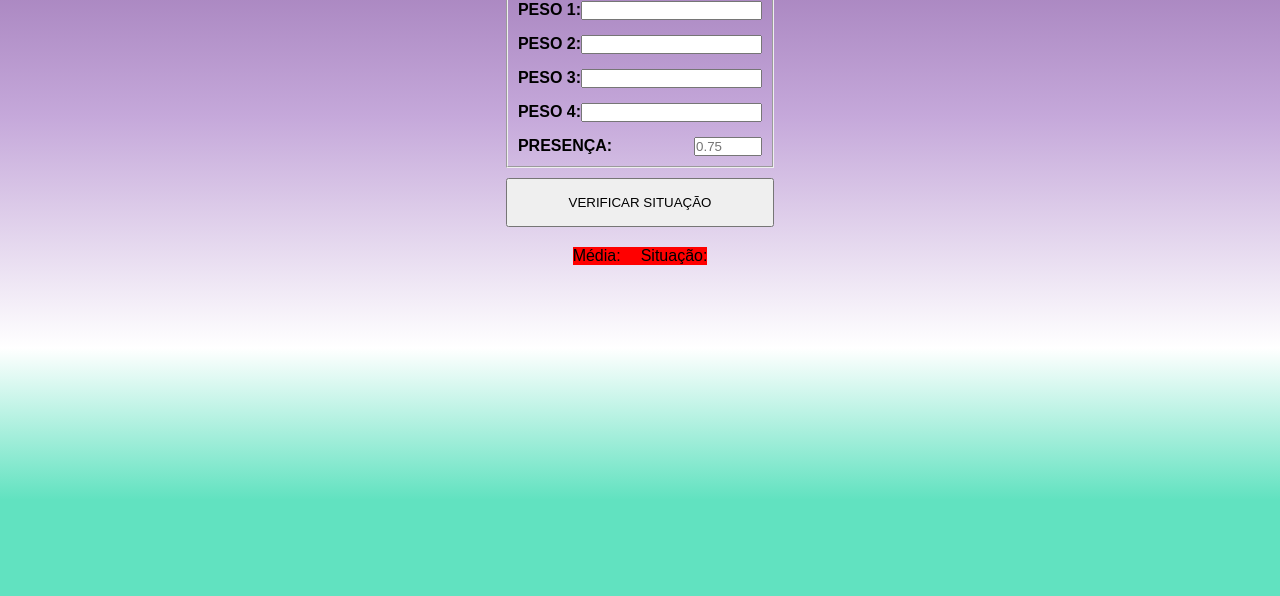
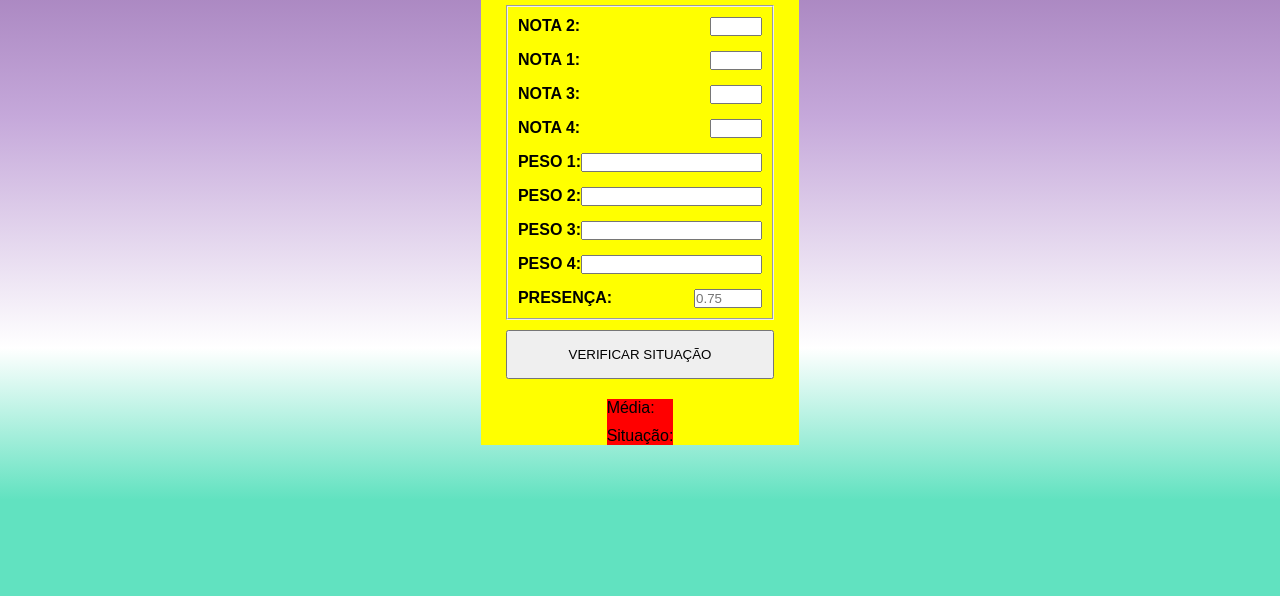
Before and after one commit to victorMedeiros82/media-ponderada, a plain HTML site: page index.html in a window 1280 px wide. Shown: the part 204-800 px from the top of the page. Drawn offline with Linux system fonts and the light colour scheme.

Commit message:
ajustes de css

```diff
--- a/assets/styles.css
+++ b/assets/styles.css
@@ -1,7 +1,3 @@
-html {
-  min-height: 100%;
-}
-
 * {
   margin: 0;
   padding: 0;
@@ -11,9 +7,15 @@ html {
 
 body {
   background: linear-gradient(180deg, rgba(137, 94, 162, 1) 5%, rgba(197, 168, 218, 1) 40%, rgba(255, 255, 255, 1) 69%, rgba(97, 226, 192, 1) 88%);
+    width:100%;
+    min-height:100vh;
+    display:flex;
+    justify-content:center;
+    align-items:center;
 }
 
 #main {
+  background-color: yellow;
   display: flex;
   flex-direction: column;
   align-items: center;
@@ -25,6 +27,7 @@ header {
 }
 
 fieldset {
+
   padding: 10px;
   text-transform: uppercase;
   display: flex;
@@ -53,7 +56,13 @@ label {
 }
 
 #resultadoEsperado {
+  display: flex;
+  flex-direction: column;
+  row-gap: 10px;
+  margin: 0 auto;
   background-color: red;
-  display: flex;
-  gap: 20px;
 }
+
+#resultadoEsperado p {
+
+}
--- a/index.html
+++ b/index.html
@@ -36,8 +36,8 @@
         <div id="resultadoEsperado">
             <p>Média: <span id="media"></span></p>
             <p>Situação: <span id="resultado"></span></p>
-        </div><!--RESULTADO-->
-    </div><!--main-->
+        </div><!--main-->
+    </div><!--RESULTADO-->
     <script src="main.js"></script>
     <script src="./scripts/media.js"></script>
 </body>
```
